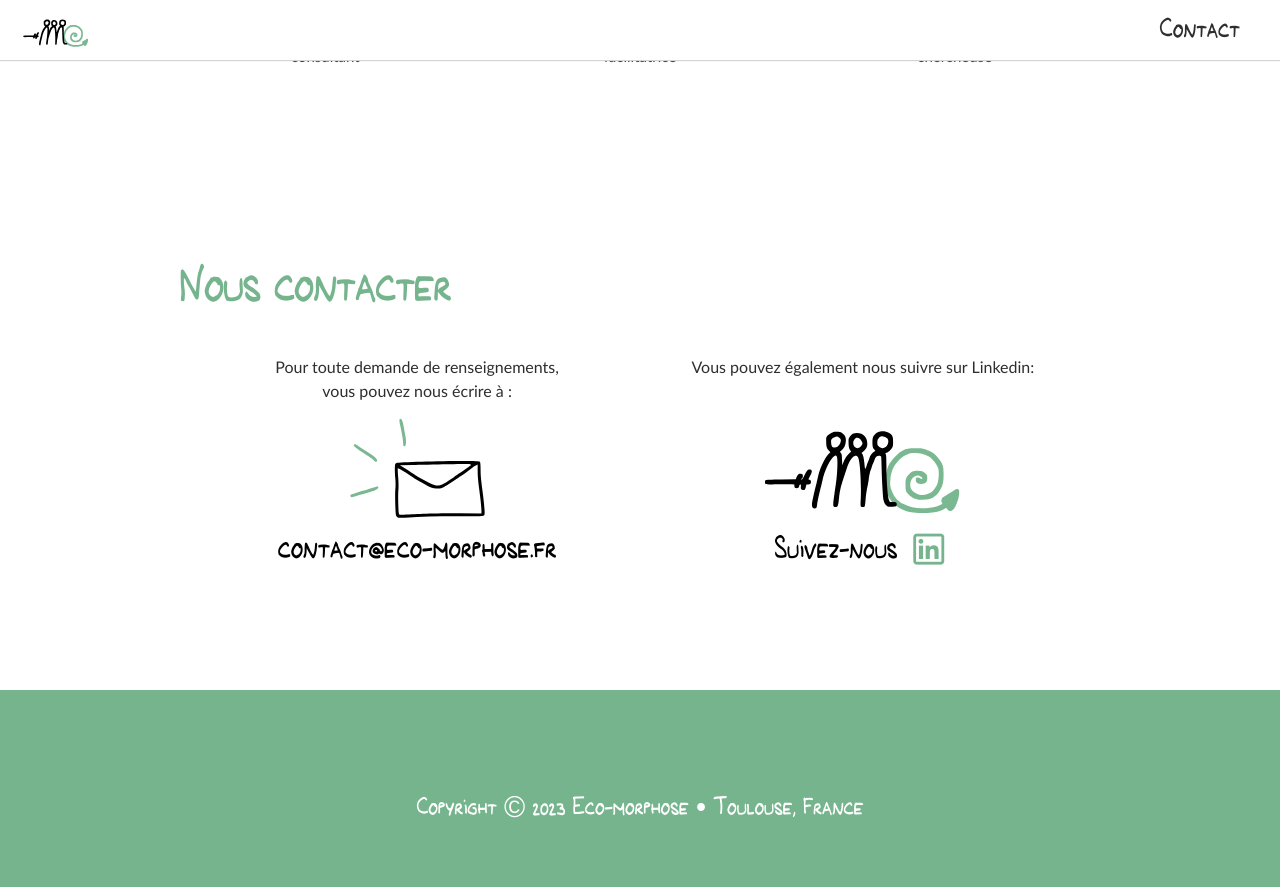
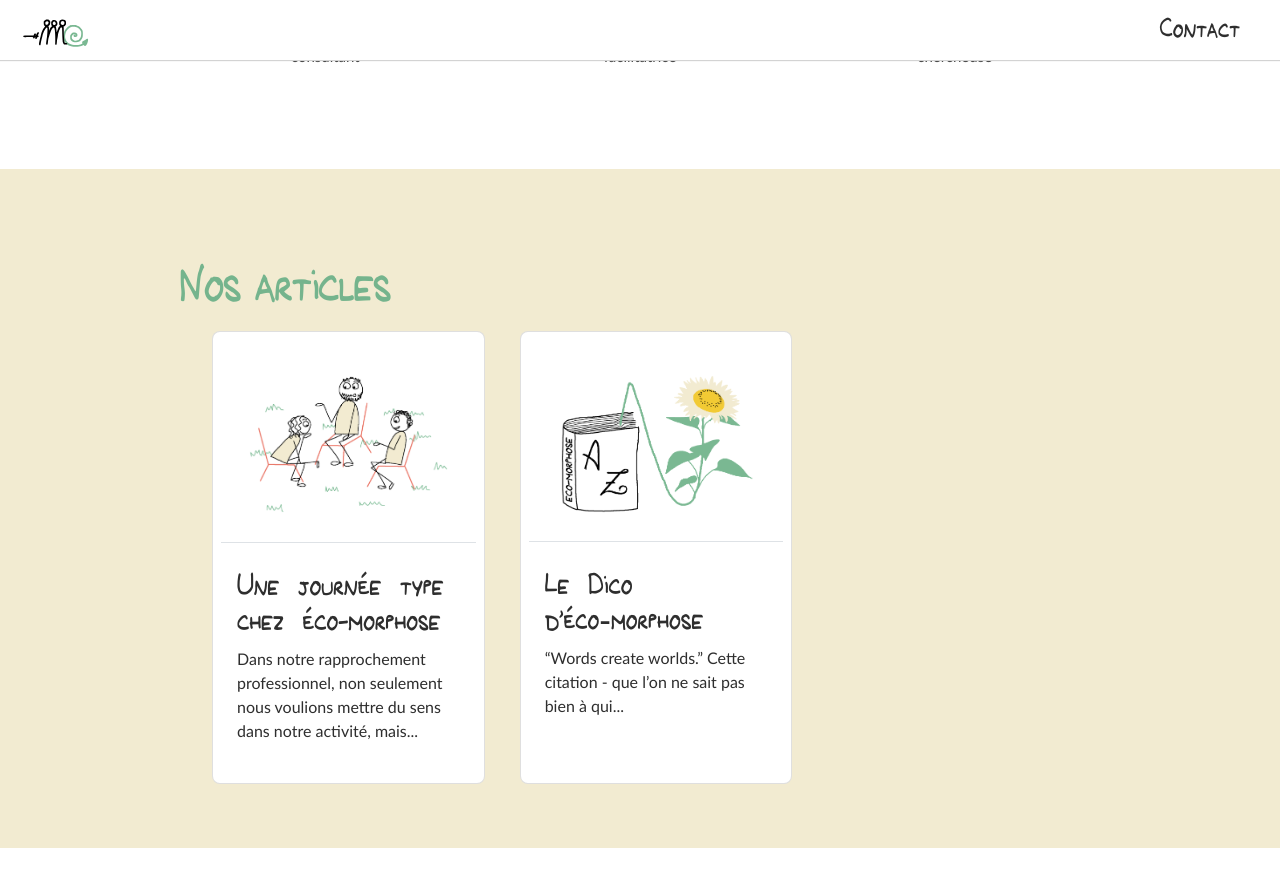
Before and after one commit to eco-morphose/eco-morphose.github.io, a Jekyll site: the page built from index.html, in a window 1280 px wide and 900 px high, scrolled down 3322 px. Shown: the top 887 px of the window. Built offline with Jekyll 4.4.1, drawn with Linux system fonts in a browser that asks for light colours.

Commit message:
add blog section

```diff
--- a/index.html
+++ b/index.html
@@ -143,6 +143,19 @@
   </div>
 </section>
 
+<section class="py-5 bg-lightgreen">
+  <h2 class="pt-4">Nos articles</h2>
+  <ul class="post-list">
+    {% for post in site.posts %}
+      {% if post.display == true %}
+        {% include post_preview.html content=post %}
+      {% endif %}
+    {% endfor %}
+  </ul>
+  <div class="text-center">
+  </div>
+</section>
+
 <section class="py-md-5" id="contact">
   <h2 class="pt-4">Nous contacter</h2>
   <div class="row justify-content-evenly pb-5">
```
